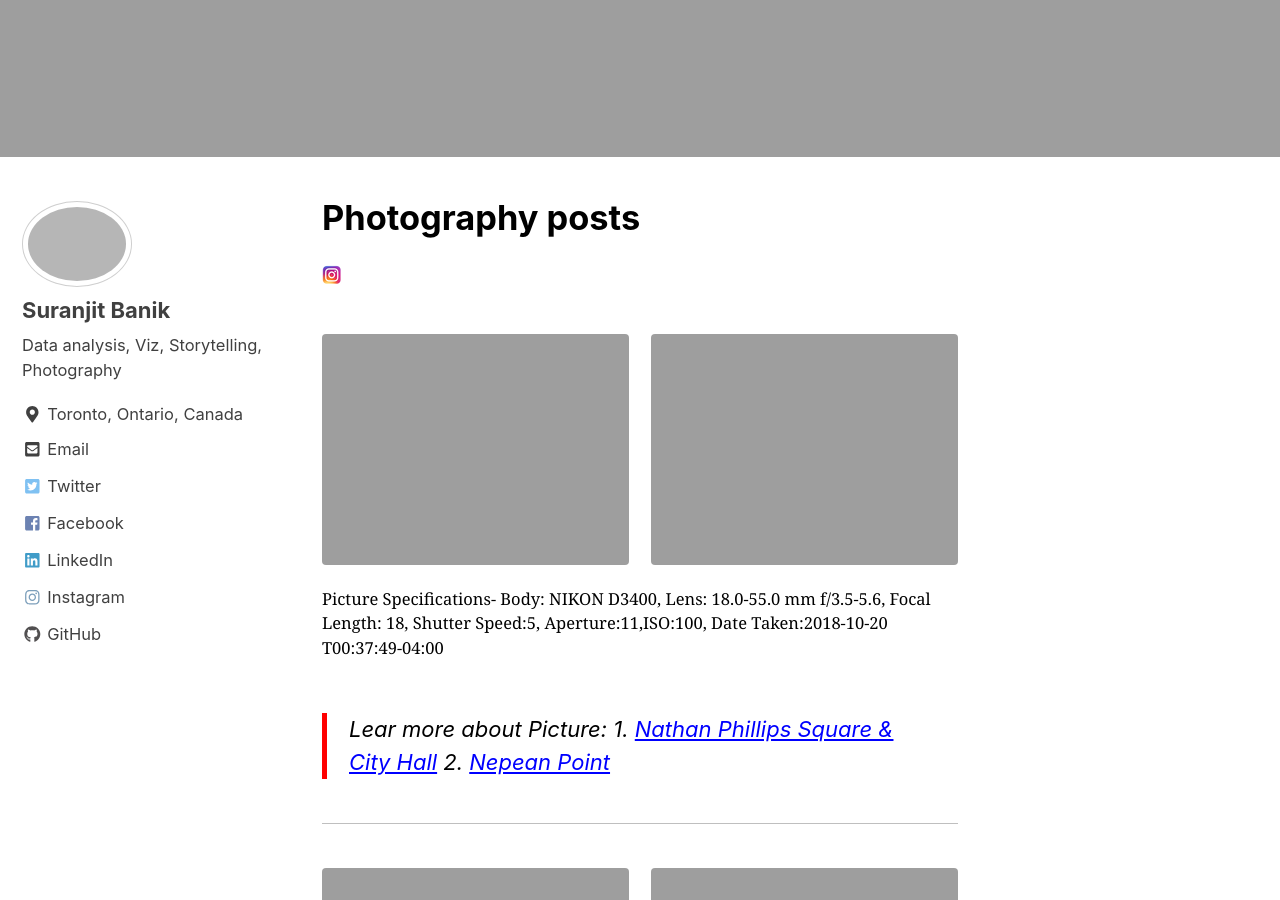
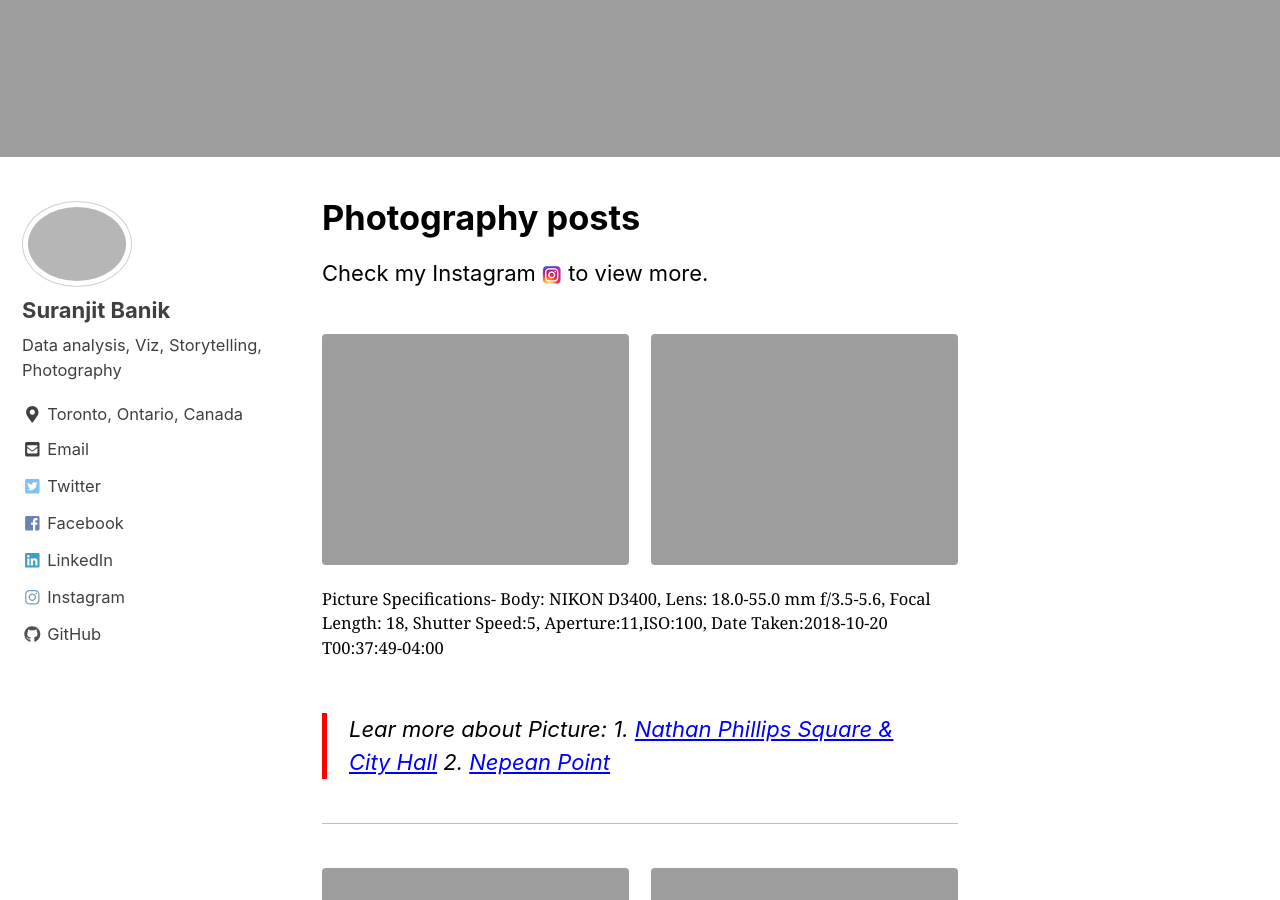
Before and after one commit to mastermindLAB/mastermindLAB.github.io, a Jekyll site: the page built from _pages/photography.md, in a window 1280 px wide and 900 px high, scrolled down 903 px. Built offline with Jekyll 4.4.1, drawn with Linux system fonts in a browser that asks for light colours; nearby versions of some CDN libraries.

Commit message:
new page

```diff
--- a/_pages/photography.md
+++ b/_pages/photography.md
@@ -7,7 +7,7 @@ header:
   image: "/images/toronto.jpg"
 ---
 
-[![View more at my](/images/rsz_instagram-logo.png)](https://www.instagram.com/suran_banik/)
+Check my Instagram [![View more at my](/images/rsz_instagram-logo.png)](https://www.instagram.com/suran_banik/) to view more.
 
 <figure class="half">
     <a href="/assets/photography/DSC_0015.jpg"><img src="{{ site.url }}{{ site.baseurl }}/assets/photography/DSC_0015.jpg" ></a>
```
